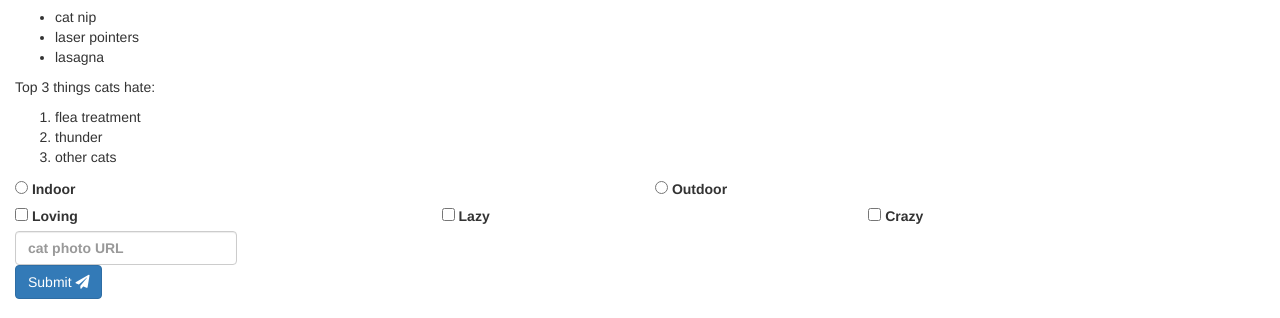
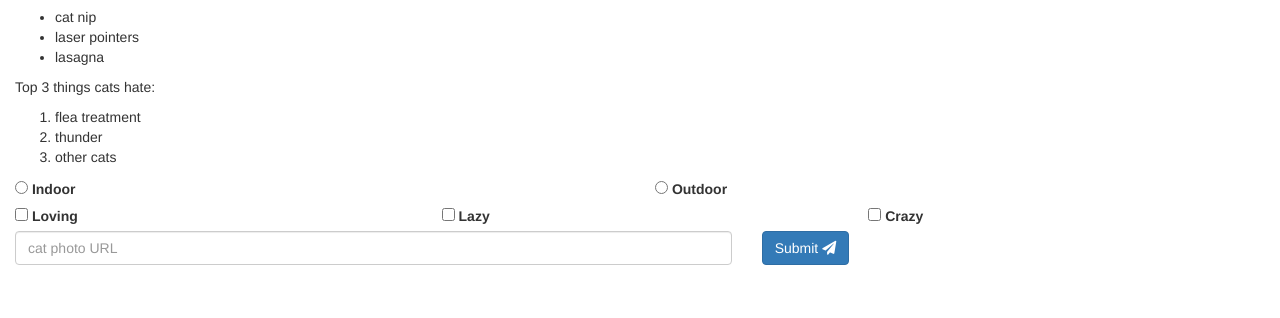
Before and after one commit to hannahshamb/free-code-camp, a plain HTML site: page Bootstrap/index.html in a window 1280 px wide. Shown: the part 659-977 px from the top of the page. After the commit the page ends 938 px from the top, so only its background shows below. Drawn offline with nearby package versions, Linux system fonts and the light colour scheme.

Commit message:
Completed cat-photo-app

```diff
--- a/Bootstrap/index.html
+++ b/Bootstrap/index.html
@@ -74,7 +74,13 @@
         <label><input type="checkbox" name="personality"> Crazy</label>
       </div>
     </div>
-    <label for="cat-photo-url"><input class="form-control" type="text" placeholder="cat photo URL" name="cat-photo-url" id="cat-photo-url" required />
-    <button class="btn btn-primary" type="submit">Submit <i class="fas fa-paper-plane"></i></button>
+    <div class="row">
+      <div class="col-xs-7">
+        <input class="form-control" type="text" placeholder="cat photo URL" required />
+      </div>
+      <div class="col-xs-5">
+        <button class="btn btn-primary" type="submit">Submit <i class="fas fa-paper-plane"></i></button>
+      </div>
+    </div>
   </form>
 </div>
```
